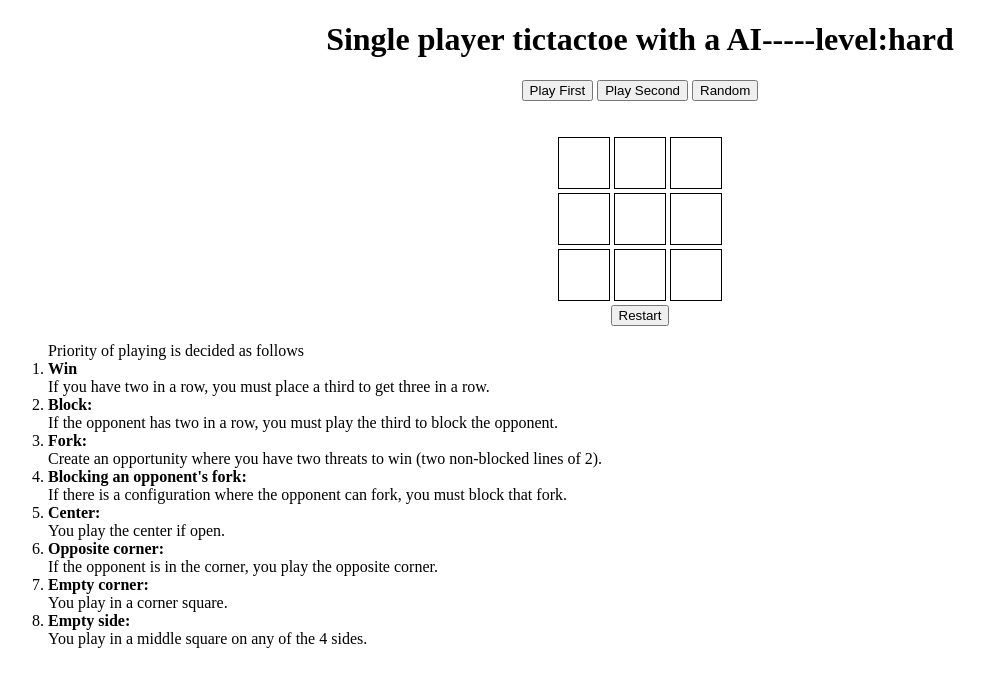
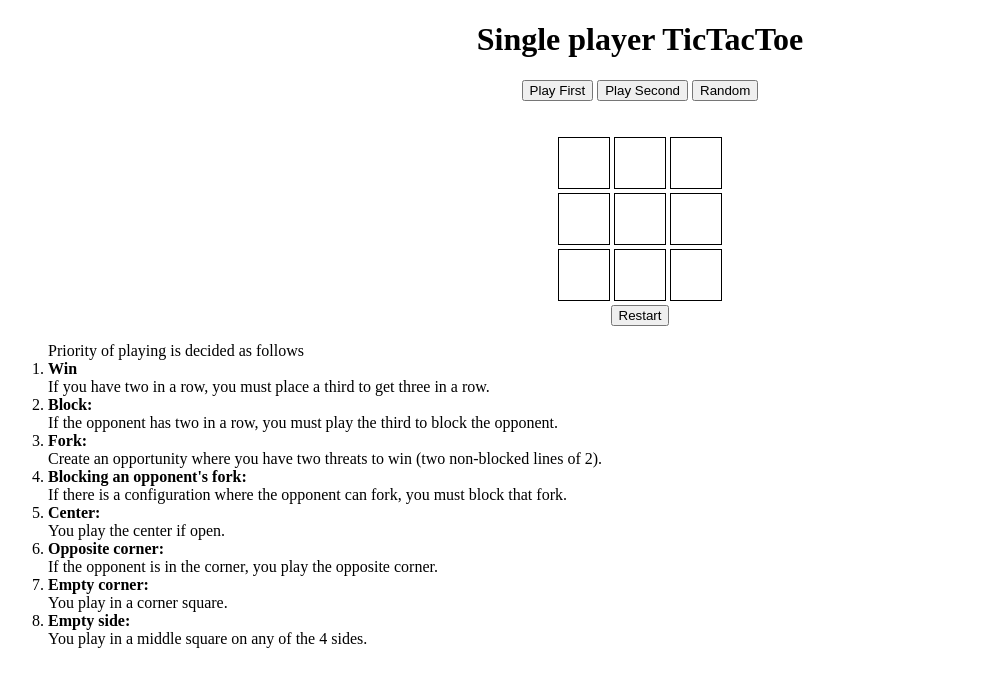
Before and after one commit to DevanshuKoyalkar/Games, a plain HTML site: page tictactoe_hard/index.html in a window 1280 px wide. Shown: the whole page, without its empty margins (0-985 px from the left). Drawn offline with Linux system fonts and the light colour scheme.

Commit message:
changes to tictactoe versions

```diff
--- a/tictactoe_hard/index.html
+++ b/tictactoe_hard/index.html
@@ -1,12 +1,12 @@
 <!DOCTYPE html>
 <html>
 	<head>
-		<title>Single Player Level:Hard</title>
+		<title>Single Player Level</title>
 		<script type="text/javascript" src="ai.js"></script>
 	</head>
 	<body>
 		<center>
-			<h1>Single player tictactoe with a AI-----level:hard</h1>
+			<h1>Single player TicTacToe</h1>
 			<div id="box" >
 				<input  id="O" type="button" value="Play First" onclick="drawCorner()">
 				<input  id="1" type="button" value="Play Second" onclick="drawCorner()">
```
